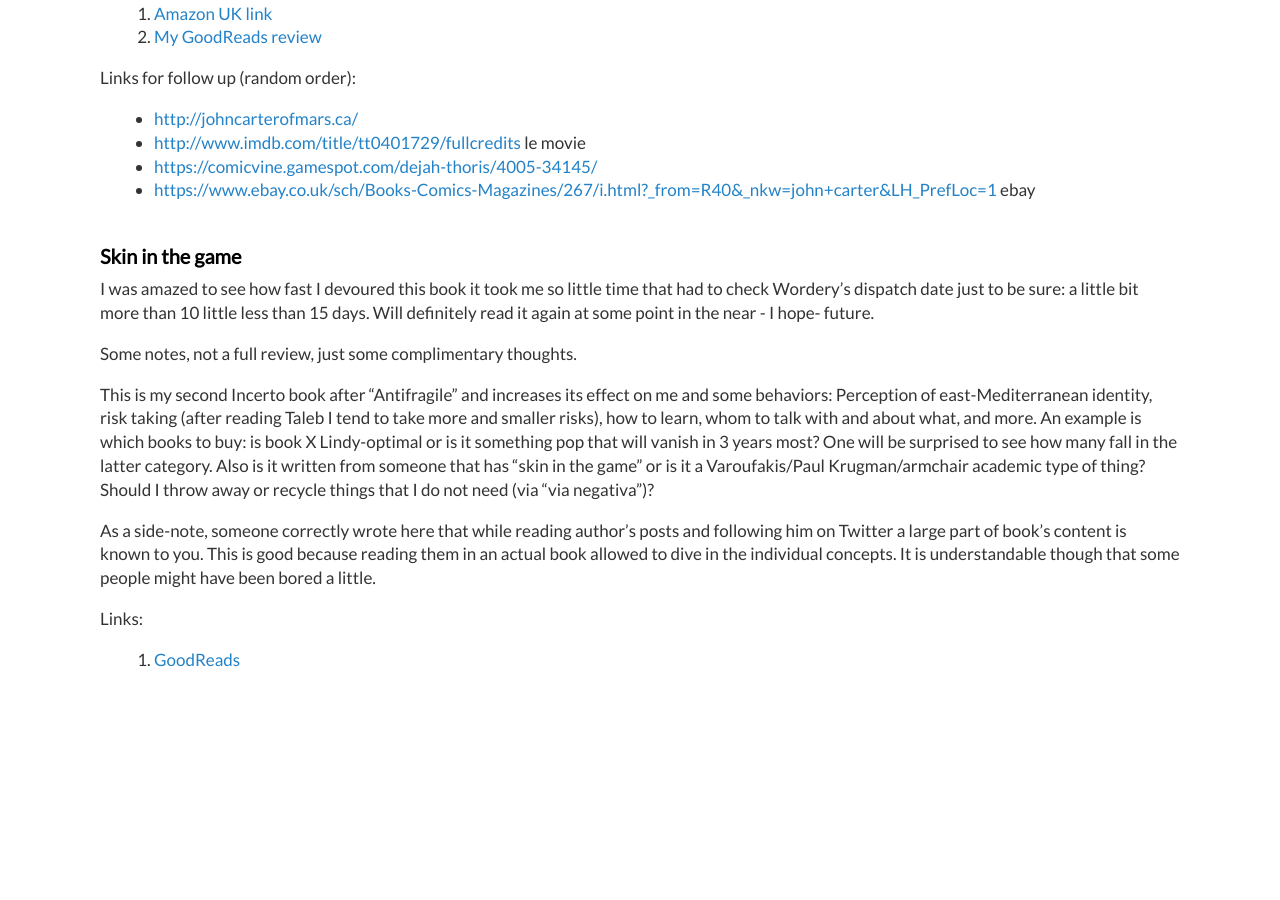
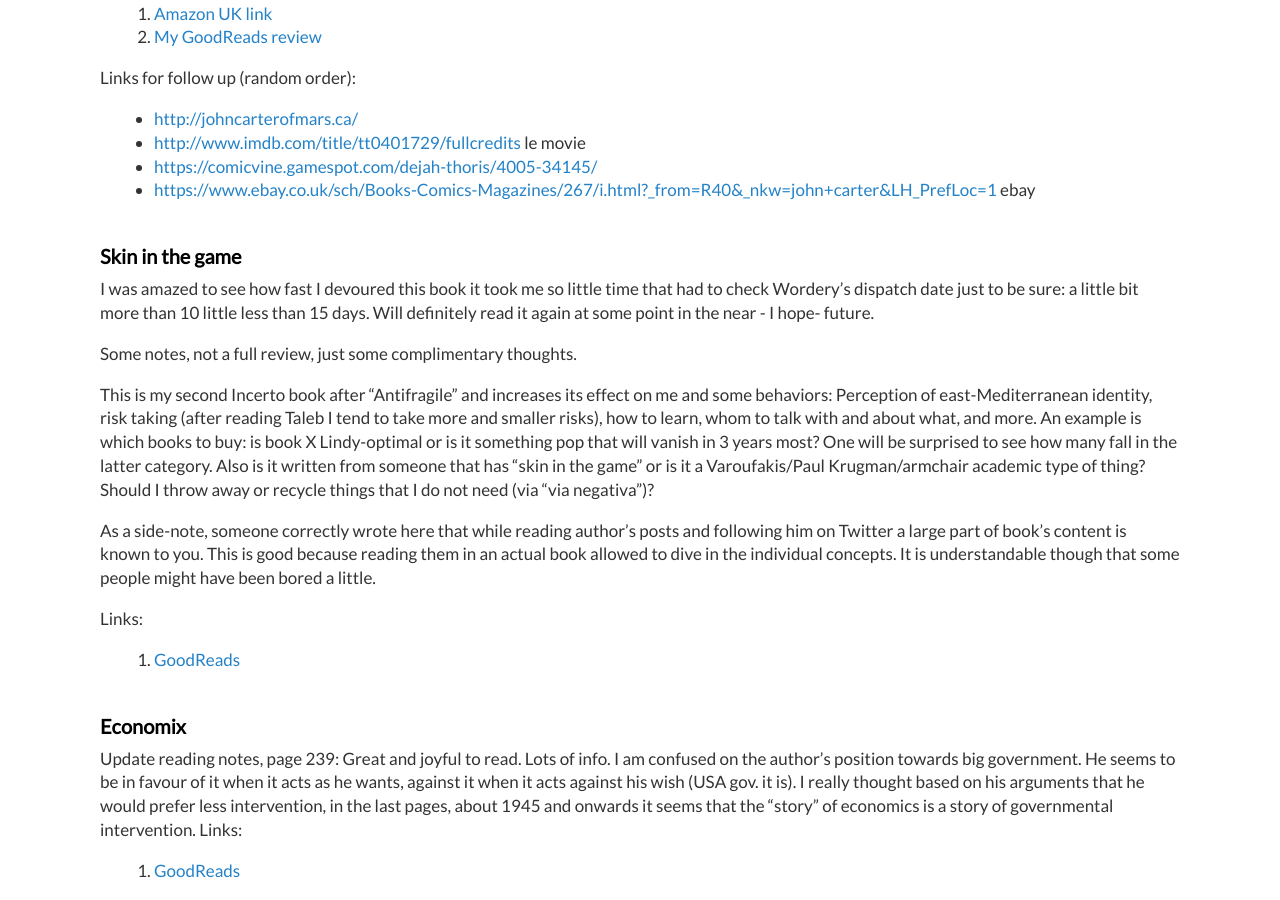
Before and after one commit to dimitrismistriotis/dimitrismistriotis.github.io, a Jekyll site: the page built from _posts/2018-01-21-books_of_2018.md, in a window 1280 px wide and 900 px high, scrolled down 1994 px. Built offline with Jekyll 4.4.1, drawn with Linux system fonts in a browser that asks for light colours; before the commit the page ends 2683 px from its top, so only the background shows below that.

Commit message:
First Economix notes.

```diff
--- a/_posts/2018-01-21-books_of_2018.md
+++ b/_posts/2018-01-21-books_of_2018.md
@@ -151,3 +151,16 @@ been bored a little.
 Links:
 
 1. [GoodReads](https://www.goodreads.com/book/show/36064445-skin-in-the-game)
+
+## Economix
+
+Update reading notes, page 239:
+Great and joyful to read. Lots of info. I am confused on the author's position
+towards big government. He seems to be in favour of it when it acts as he wants,
+against it when it acts against his wish (USA gov. it is). I really thought
+based on his arguments that he would prefer less intervention, in the last
+pages, about 1945 and onwards it seems that the "story" of economics is a story
+of governmental intervention.
+Links:
+
+1. [GoodReads](https://www.goodreads.com/book/show/13591145-economix)
```
